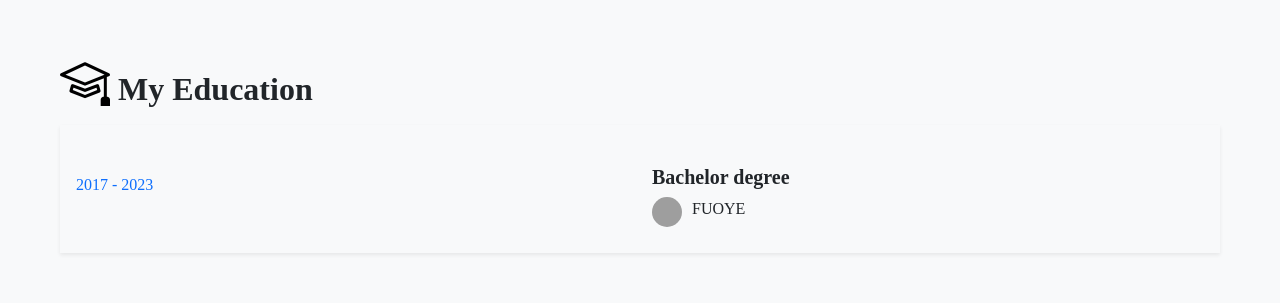
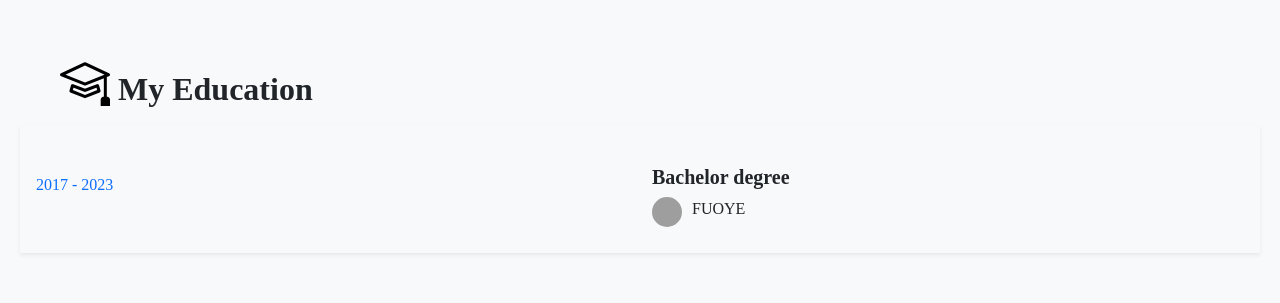
Before and after one commit to Azeezbank/MyPortfolio, a React (Create React App) app: page / in a window 1280 px wide. Shown: the part 3220-3523 px from the top of the page. Built offline with nearby package versions, Linux system fonts and the light colour scheme; grey boxes are pictures that could not be loaded.

Commit message:
Update Awards.js

```diff
--- a/src/Components/Awards.js
+++ b/src/Components/Awards.js
@@ -84,7 +84,7 @@ const Awards = () => {
           ></i>{" "}
           My Education
         </h2>
-        <div className="shadow-sm ms-5 me-5 mb-5 p-3">
+        <div className="shadow-sm ms-2 me-2 mb-5 p-3">
           <div className="row mt-4">
             <div className="col-sm-6 pt-2">
               <p className="text-primary">2017 - 2023</p>
```
